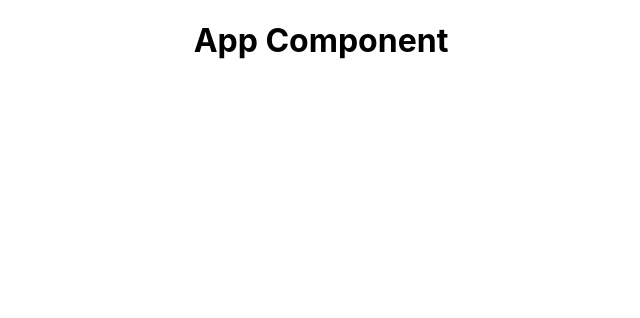
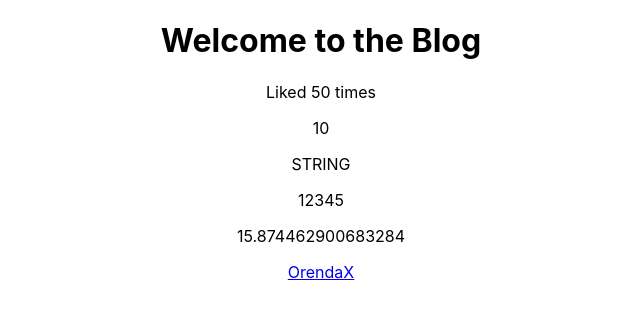
Before and after one commit to mhperera/PT_PinkBlog, a React (Create React App) app: page / in a window 1280 px wide. Shown: the top 318 px of the page, without its empty margins (319-959 px from the left). Built offline with nearby package versions, Linux system fonts and the light colour scheme.

Commit message:
Static and Dynamic Variables

```diff
--- a/src/App.js
+++ b/src/App.js
@@ -1,10 +1,23 @@
 import './App.css';
 
 function App() {
+
+	let title = 'Welcome to the Blog';
+	let likes = 50;
+	let link = 'http://www.orendax.com';
+
 	return (
 		<div className="App">
 			<div className="content">
-				<h1>App Component</h1>
+				<h1>{ title }</h1>
+				<p>Liked { likes } times</p>
+
+				<p>{ 10 }</p>
+				<p>{ 'STRING' }</p>
+				<p>{ [1,2,3,4,5] }</p>
+				<p>{ Math.random() * 20 }</p>
+				<a href={ link }>OrendaX</a>
+
 			</div>
 		</div>
 	);
```
Also changed, not shown: DOC.txt.
